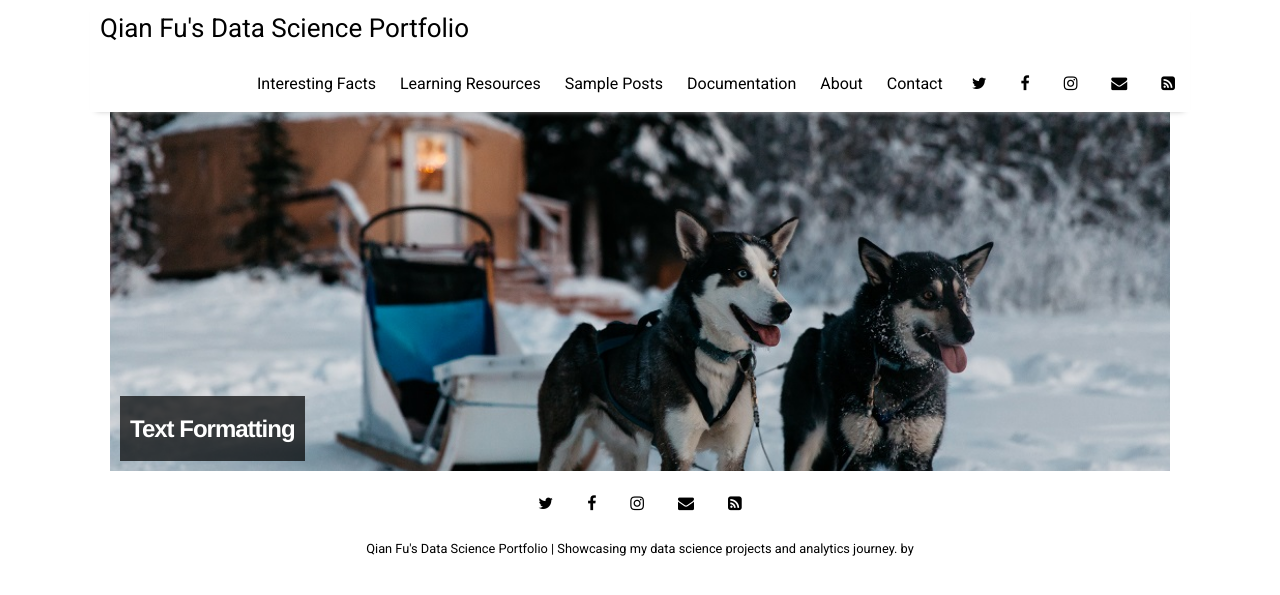
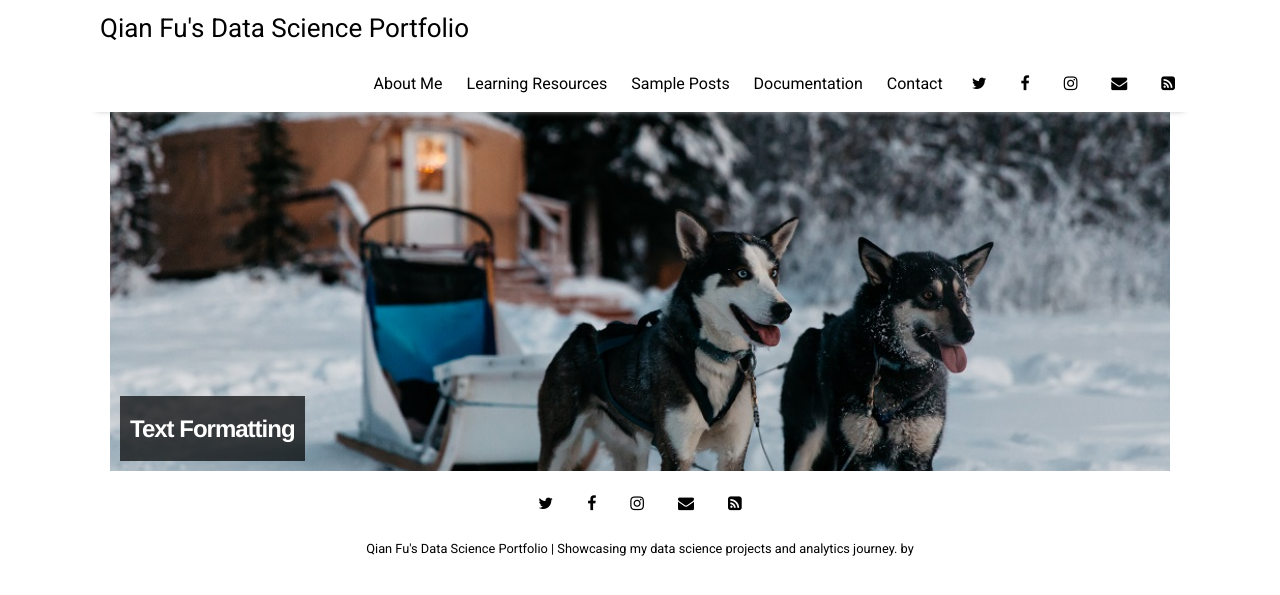
Before and after one commit to QianFu520/qianfu.github.io, a Jekyll site: the page built from pages/sample-posts.md, in a window 1280 px wide. Shown: the top 595 px of the page. Built offline with Jekyll 4.4.1, drawn with Linux system fonts in a browser that asks for light colours; nearby versions of some CDN libraries.

Commit message:
Update settings.yml

```diff
--- a/_data/settings.yml
+++ b/_data/settings.yml
@@ -7,11 +7,10 @@ disqus:
 google-ID: 'UA-112060364-2'
 
 menu:
-- {name: 'Interesting Facts',  url: 'facts'}
+- {name: 'About Me',  url: 'about'}
 - {name: 'Learning Resources', url: 'resources'}
 - {name: 'Sample Posts',       url: 'sample-posts'}
 - {name: 'Documentation',      url: 'documentation'}
-- {name: 'About',              url: 'about'}
 - {name: 'Contact',            url: 'contact'}
 
 # Available social icons are powered by Font Awesome, so you can use any icon that they offer
```
